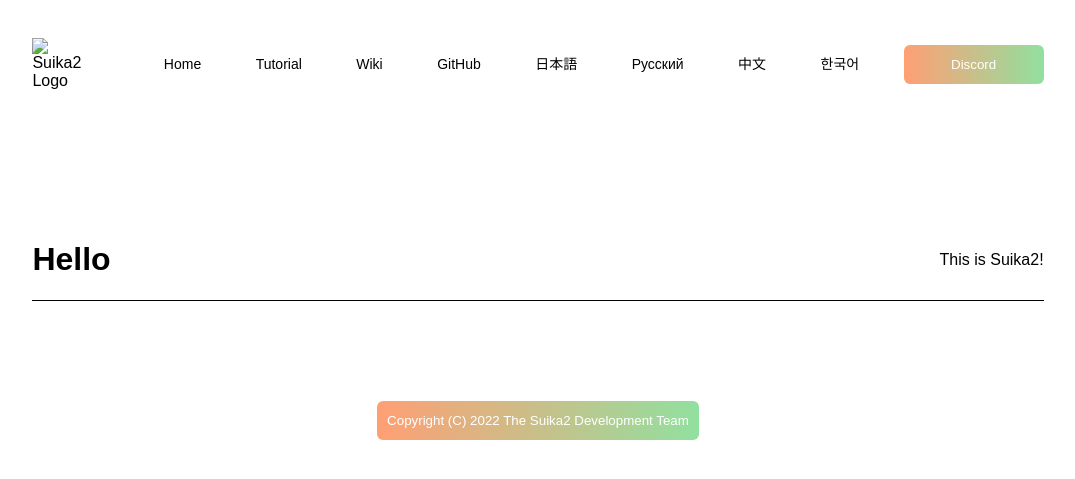
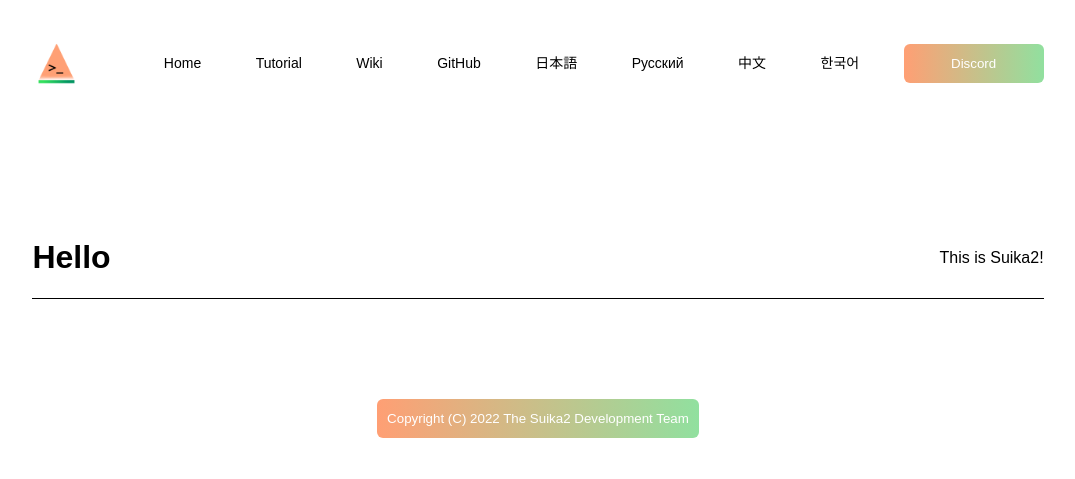
Before and after one commit to suika2engine/suika2engine.github.io, a Jekyll site: the page built from md/index.md, in a window 1280 px wide. Shown: the top 479 px of the page, without its empty margins (102-1177 px from the left). Built offline with Jekyll 4.4.1, drawn with Linux system fonts in a browser that asks for light colours; our own code applies the rules of GitHub Pages for plain Markdown files.

Commit message:
Update default.html

```diff
--- a/_layouts/default.html
+++ b/_layouts/default.html
@@ -10,7 +10,7 @@
   <div class="container">
     <!-- Navigation -->
     <div class="navbar">
-      <img src="images/suika-logo.png" class="logo" alt="Suika2 Logo">
+      <img src="/images/suika-logo.png" class="logo" alt="Suika2 Logo">
       <nav>
         <ul id="menuList">
           <li><a href="/">Home</a></li>
```
